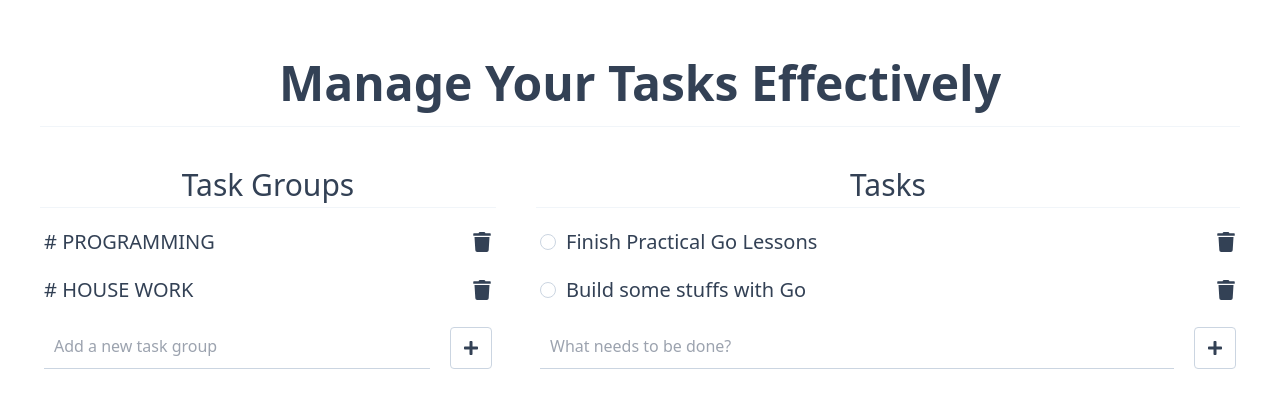
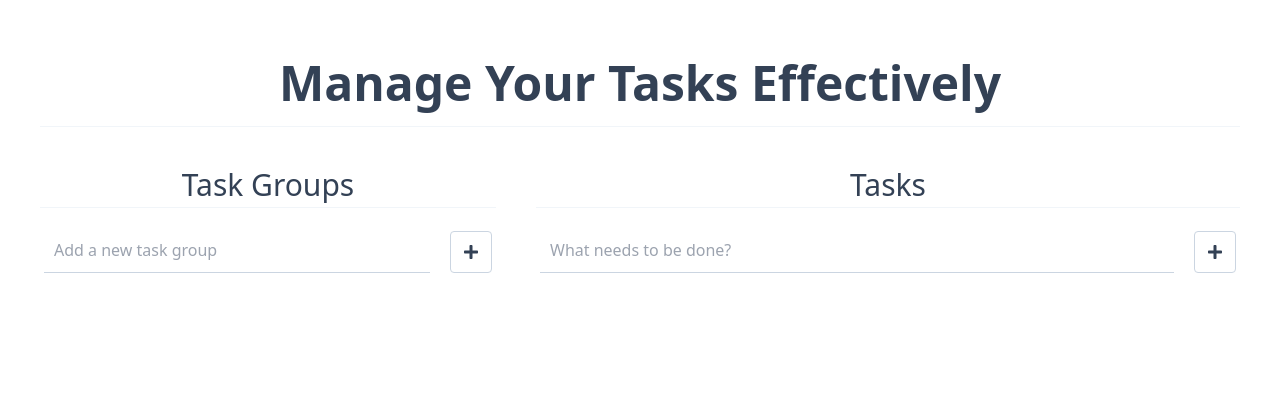
Before and after one commit to utshodebravestone/tasks, a React (Vite) app: page / in a window 1280 px wide. Shown: the top 408 px of the page. Built offline with nearby package versions, Linux system fonts and the light colour scheme.

Commit message:
Implemented saving and loading mechanism from local storage

```diff
--- a/src/components/TaskGroups/index.tsx
+++ b/src/components/TaskGroups/index.tsx
@@ -24,20 +24,14 @@ const TaskGroups: FC = () => {
     setTaskGroups(initialTaskGroups);
   }, [initialTaskGroups]);
 
-  if (taskGroups.length === 0)
-    return (
-      <p className="mb-5 pb-1 text-center text-3xl font-medium border-b border-slate-100">
-        Task Group doesn't exist. <br /> You can create one in the form bellow.
-      </p>
-    );
-
   return (
     <div className="">
       <h1 className="mb-5 pb-1 text-center text-3xl font-medium border-b border-slate-100">
         Task Groups
       </h1>
+      {taskGroups && taskGroups.length !== 0 && (
         <ul className="px-1">
-        {taskGroups.map((taskGroup) => (
+          {taskGroups.map((taskGroup, i) => (
             <li
               onClick={() => {
                 setActiveTaskGroupIndex(taskGroups.indexOf(taskGroup));
@@ -50,12 +44,22 @@ const TaskGroups: FC = () => {
               key={taskGroup.id}
             >
               <p># {taskGroup.name.toUpperCase()}</p>
-            <button onClick={() => onTaskGroupDelete(activeTaskGroupIndex)}>
+              <button
+                onClick={() => {
+                  if (activeTaskGroupIndex === 0) {
+                    alert("Can't remove the default group.");
+                  } else {
+                    setActiveTaskGroupIndex(0);
+                    onTaskGroupDelete(i);
+                  }
+                }}
+              >
                 <FaTrash />
               </button>
             </li>
           ))}
         </ul>
+      )}
       <form
         onSubmit={(e) => {
           e.preventDefault();
--- a/src/components/TaskList/index.tsx
+++ b/src/components/TaskList/index.tsx
@@ -12,8 +12,11 @@ import uid from "../../utils/uid";
 const TaskList: FC = () => {
   const { activeTaskGroupIndex } = useAppContext();
   const { taskGroups, onTaskCreate } = useTaskContext();
-
-  const [tasks, setTasks] = useState(taskGroups[activeTaskGroupIndex].tasks);
+  const [tasks, setTasks] = useState(
+    taskGroups && taskGroups.length !== 0 && taskGroups[activeTaskGroupIndex]
+      ? taskGroups[activeTaskGroupIndex].tasks
+      : []
+  );
   const [newTask, setNewTask] = useState<TaskType>({
     id: uid(),
     name: "",
@@ -21,7 +24,12 @@ const TaskList: FC = () => {
   });
 
   useEffect(() => {
-    setTasks(taskGroups[activeTaskGroupIndex].tasks);
+    if (
+      taskGroups &&
+      taskGroups.length !== 0 &&
+      taskGroups[activeTaskGroupIndex]
+    )
+      setTasks(taskGroups[activeTaskGroupIndex].tasks);
   }, [activeTaskGroupIndex, taskGroups]);
 
   return (
--- a/src/contexts/Task/index.tsx
+++ b/src/contexts/Task/index.tsx
@@ -4,6 +4,7 @@ import TaskContextType from "./types";
 import TaskGroupType from "../../components/TaskGroups/types";
 import TaskType from "../../components/Task/types";
 
+import useLocalStorage from "../../hooks/useLocalStorage";
 import uid from "../../utils/uid";
 
 export const TaskContext = createContext<TaskContextType>({
@@ -35,41 +36,8 @@ export const TaskContext = createContext<TaskContextType>({
 export const TaskContextProvider: FC<{
   children: ReactElement | ReactElement[];
 }> = ({ children }) => {
-  const _taskGroups: TaskGroupType[] = [
-    {
-      id: uid(),
-      name: "programming",
-      tasks: [
-        {
-          id: uid(),
-          name: "Finish Practical Go Lessons",
-          complected: false,
-        },
-        {
-          id: uid(),
-          name: "Build some stuffs with Go",
-          complected: false,
-        },
-      ],
-    },
-    {
-      id: uid(),
-      name: "house work",
-      tasks: [
-        {
-          id: uid(),
-          name: "Make breakfast",
-          complected: false,
-        },
-        {
-          id: uid(),
-          name: "Set all the animals free",
-          complected: false,
-        },
-      ],
-    },
-  ];
-  const [taskGroups, setTaskGroups] = useState<TaskGroupType[]>(_taskGroups);
+  const { value, setValue } = useLocalStorage<TaskGroupType[]>("tasks");
+  const [taskGroups, setTaskGroups] = useState<TaskGroupType[]>(value);
 
   const onTaskGroupCreate = (taskGroup: TaskGroupType) =>
     setTaskGroups((taskGroups) => [...taskGroups, taskGroup]);
@@ -130,7 +98,7 @@ export const TaskContextProvider: FC<{
     );
 
   useEffect(() => {
-    console.log("Re-Rendering TaskContext");
+    setValue(taskGroups || [{ id: uid(), name: "default", tasks: [] }]);
   }, [taskGroups]);
 
   return (
--- /dev/null
+++ b/src/hooks/useLocalStorage.ts
@@ -0,0 +1,15 @@
+import { useEffect, useState } from "react";
+
+const useLocalStorage = <T>(key: string) => {
+  const [value, setValue] = useState<T>(
+    JSON.parse(localStorage.getItem(key) || "null")
+  );
+
+  useEffect(() => {
+    localStorage.setItem(key, JSON.stringify(value));
+  }, [value]);
+
+  return { value, setValue };
+};
+
+export default useLocalStorage;
```
Lines whose indentation alone changed are shown as unchanged.
